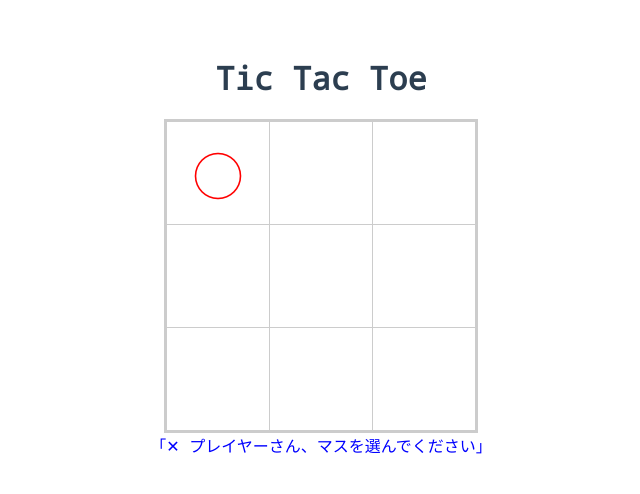
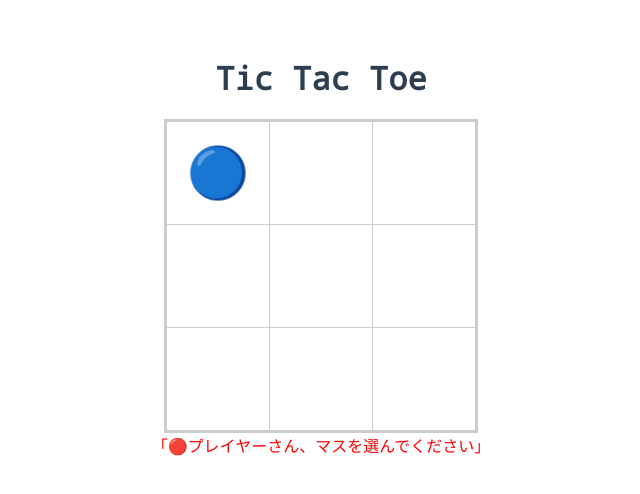
Before and after one commit to intercept6/vue-game-tic-tac-toe, a Vue app: page / in a window 1280 px wide. Both pictures are taken after a click on the element 536 px from the left and 172 px from the top of the page. Shown: the top 494 px of the page, without its empty margins (319-959 px from the left). Built offline with nearby package versions, Linux system fonts and the light colour scheme; what vue-toasted would draw is missing.

Commit message:
fix: 引き分けの場合のトースター

```diff
--- a/src/components/TicTacToe.vue
+++ b/src/components/TicTacToe.vue
@@ -4,14 +4,14 @@
     <table id="table">
       <tr v-for="(row, rowsIndex) in states">
         <td v-for="(state, colsIndex) in row" @click="onSelect(rowsIndex, colsIndex)">
-          <div style="color:#f00; padding: 0; margin: 0;" v-if="state === 1">◯</div>
-          <div style="color:#00f; padding: 0; margin: 0;" v-if="state === -1">✕</div>
+          <div style="color:blue;" v-if="state === 1">🔵</div>
+          <div style="color:red;" v-if="state === -1">🔴</div>
         </td>
       </tr>
     </table>
     <div style="text-align:center;">
-      <div style="color:#f00;" v-if="playerId === 1">「◯ プレイヤーさん、マスを選んでください」</div>
-      <div style="color:#00f;" v-if="playerId === -1">「✕ プレイヤーさん、マスを選んでください」</div>
+      <div style="color:blue;" v-if="playerId === 1">「🔵プレイヤーさん、マスを選んでください」</div>
+      <div style="color:red;" v-if="playerId === -1">「🔴プレイヤーさん、マスを選んでください」</div>
     </div>
   </div>
 </template>
@@ -62,13 +62,13 @@
         if (winnerId !== 0) {
           this.initStates(this.states, this.length);
           let playerIds = {
-            1: '◯',
-            '-1': '✕'
+            1: '🔵',
+            '-1': '🔴'
           };
           this.$toasted.success(`${playerIds[winnerId]}さんの勝ちです。おめでとうございます！`, this.toastedOptions);
         } else if (this.isDraw()) {
           this.initStates(this.states, this.length);
-          this.$toasted.success('引き分けです！', toastedOptions);
+          this.$toasted.success('引き分けです！', this.toastedOptions);
         }
       },
       getWinnerId() {
```
